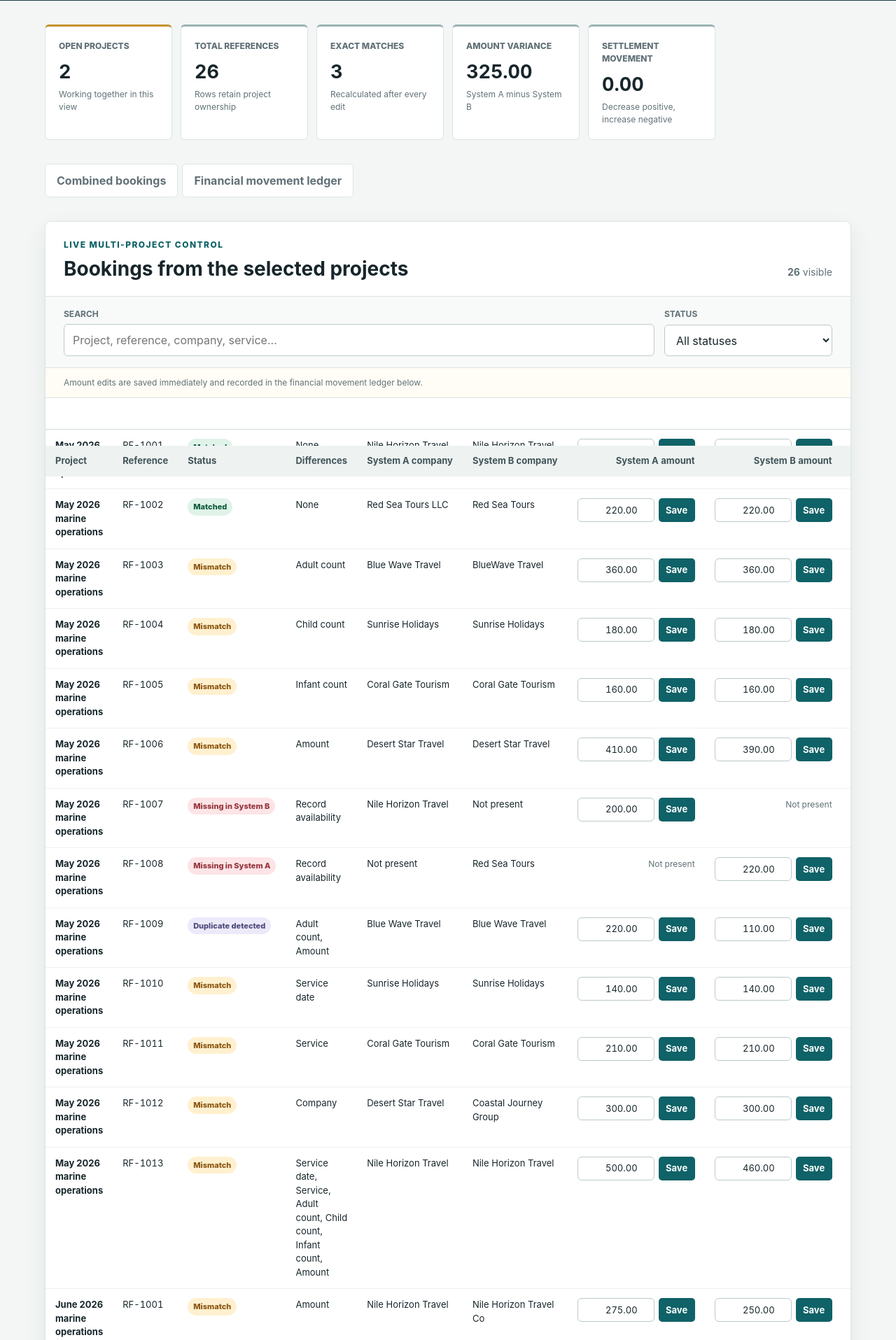
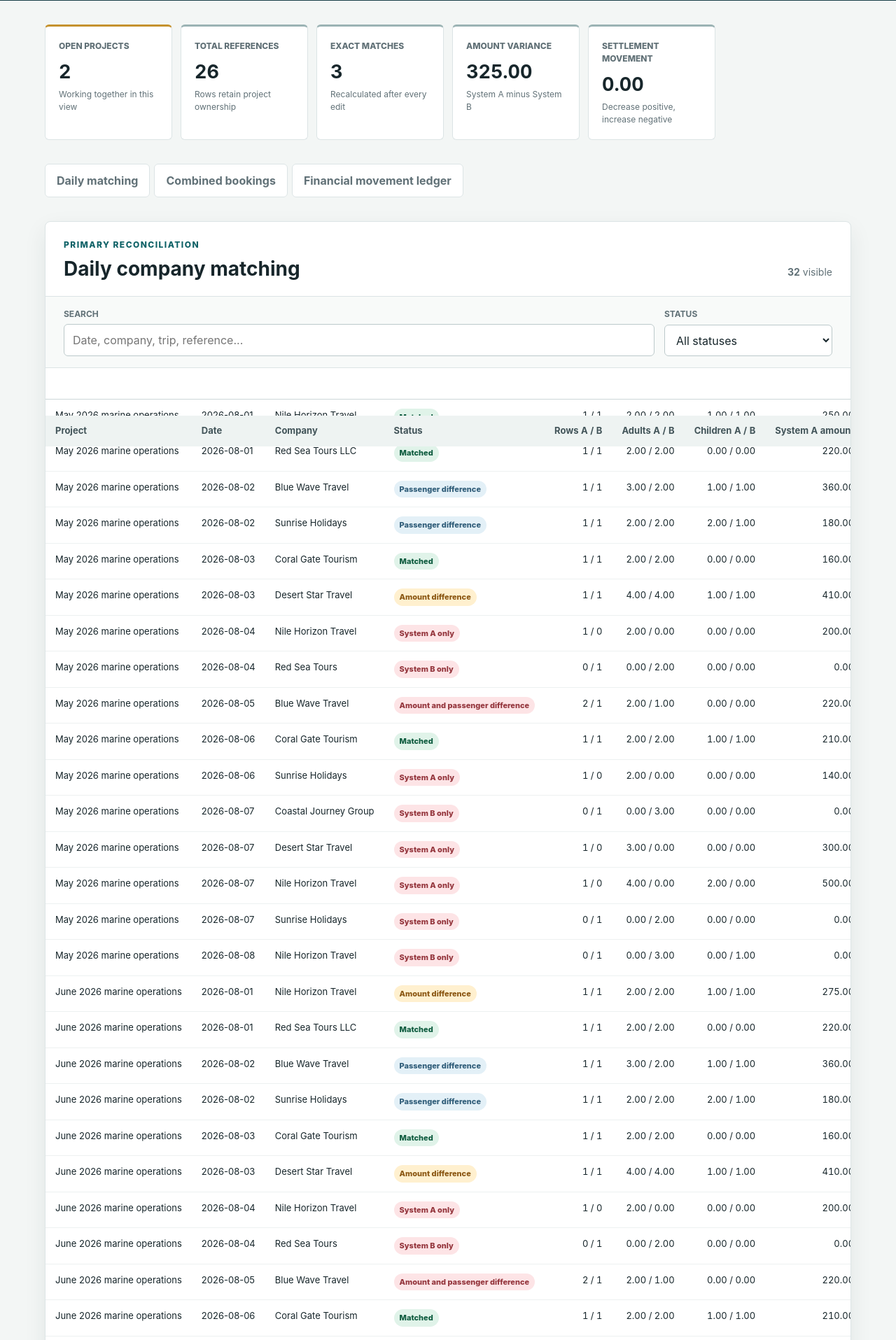
Before and after one commit to a7md3mr2020-sys/reconcileflow-finance-operations-demo, a Flask app: a page that uses templates/project_workspace.html in a window 1280 px wide. Shown: the part 377-2292 px from the top of the page at 70% size. Run offline with Flask 3, Linux system fonts and the light colour scheme; the visitor is signed in with stand-in values (Sample User, id 1); data comes from the database, SQL or seed files in the repository; data that the repository does not hold is empty; some libraries are stand-ins or nearby versions.

Commit message:
Add day-company matching alongside reference view

```diff
--- a/app.py
+++ b/app.py
@@ -22,6 +22,7 @@ from werkzeug.middleware.proxy_fix import ProxyFix
 from reconcileflow.engine import read_dataset, reconcile
 from reconcileflow.detailed import read_detailed_dataset, reconcile_detailed
 from reconcileflow.invoice_demo import STAGES, amount_to_minor, invoice_view
+from reconcileflow.daily_matching import daily_matches
 from reconcileflow.control_center import control_center_payload
 from reconcileflow.extended_sample_data import (
     DETAILED_A,
@@ -197,9 +198,11 @@ def get_run(run_id):
         row = connection.execute("SELECT * FROM demo_runs WHERE id=? AND owner_id=?", (run_id, visitor_id())).fetchone()
     if not row:
         return None
+    payload = json.loads(row["payload_json"])
+    ensure_daily_payload(payload, row["mode"])
     return {
         "id": row["id"], "project_name": row["project_name"], "mode": row["mode"],
-        "created_at": row["created_at"], **json.loads(row["payload_json"]),
+        "created_at": row["created_at"], **payload,
     }
 
 
@@ -210,6 +213,16 @@ STATUS_LABELS = {
     "missing_b": "Missing in System B",
     "duplicate": "Duplicate detected",
 }
+
+
+def ensure_daily_payload(payload, mode):
+    if "source_rows_a" not in payload or "source_rows_b" not in payload:
+        payload["source_rows_a"] = [dict(row["system_a"]) for row in payload["results"] if row.get("system_a")]
+        payload["source_rows_b"] = [dict(row["system_b"]) for row in payload["results"] if row.get("system_b")]
+    if "daily_results" not in payload:
+        payload["daily_results"] = daily_matches(
+            payload["source_rows_a"], payload["source_rows_b"], detailed=mode == "detailed"
+        )
 
 
 def recalculate_payload(payload, mode):
@@ -246,7 +259,31 @@ def recalculate_payload(payload, mode):
         summary["pricing_variance_b"] = round(sum(
             (row.get("system_b") or {}).get("pricing_variance", 0) for row in payload["results"]
         ), 2)
+    if "source_rows_a" in payload and "source_rows_b" in payload:
+        payload["daily_results"] = daily_matches(
+            payload["source_rows_a"], payload["source_rows_b"], detailed=mode == "detailed"
+        )
     return payload
+
+
+def update_source_snapshot(payload, side, reference, delta, mode):
+    key = "source_rows_a" if side == "system_a" else "source_rows_b"
+    members = [row for row in payload.get(key, []) if row["reference"] == reference]
+    remaining = round(delta, 2)
+    for row in members:
+        if remaining >= 0:
+            change = remaining
+        else:
+            change = max(remaining, -row["amount"])
+        if change:
+            row["amount"] = round(row["amount"] + change, 2)
+            if mode == "detailed":
+                row["pricing_variance"] = round(row["amount"] - row.get("calculated_amount", 0), 2)
+            remaining = round(remaining - change, 2)
+        if not remaining:
+            break
+    if remaining:
+        raise ValueError("The source booking amounts cannot support this adjustment.")
 
 
 def list_projects(mode):
@@ -292,6 +329,7 @@ def ensure_sample_projects(mode):
         if delta:
             target = next(row for row in payload["results"] if row.get("system_a") and row.get("system_b"))
             target["system_a"]["amount"] = round(target["system_a"]["amount"] + delta, 2)
+            update_source_snapshot(payload, "system_a", target["reference"], delta, mode)
             if mode == "detailed":
                 target["system_a"]["pricing_variance"] = round(
                     target["system_a"]["amount"] - target["system_a"].get("calculated_amount", 0), 2
@@ -334,14 +372,18 @@ def movement_rows(run_ids):
 
 def combined_workspace_payload(mode, projects):
     rows = []
+    daily_rows = []
     for project in projects:
         for result in project["results"]:
             rows.append({**result, "project_id": project["id"], "project_name": project["project_name"]})
+        for result in project.get("daily_results", []):
+            daily_rows.append({**result, "project_id": project["id"], "project_name": project["project_name"]})
     movements = movement_rows([project["id"] for project in projects])
     return {
         "mode": mode,
         "projects": projects,
         "rows": rows,
+        "daily_rows": daily_rows,
         "movements": movements,
         "summary": {
             "projects": len(projects),
@@ -393,6 +435,24 @@ def format_export_sheet(sheet, widths):
         sheet.column_dimensions[get_column_letter(index)].width = width
     sheet.freeze_panes = "A2"
     sheet.auto_filter.ref = sheet.dimensions
+
+
+def add_daily_sheet(workbook, rows, mode, include_project=False):
+    sheet = workbook.create_sheet("Daily Matching")
+    headers = ["Project"] if include_project else []
+    headers.extend(["Date", "Company"])
+    if mode == "detailed":
+        headers.append("Trip Type")
+    headers.extend(["Status", "Rows A", "Rows B", "Adults A", "Adults B", "Children A", "Children B", "Amount A", "Amount B", "Variance", "References A", "References B"])
+    sheet.append(headers)
+    for row in rows:
+        values = [excel_safe(row["project_name"])] if include_project else []
+        values.extend([row["date"], excel_safe(row["company"])])
+        if mode == "detailed":
+            values.append(excel_safe(row["trip"]))
+        values.extend([row["status_label"], row["rows_a"], row["rows_b"], row["adult_a"], row["adult_b"], row["child_a"], row["child_b"], row["amount_a"], row["amount_b"], row["variance"], excel_safe(row["references_a"]), excel_safe(row["references_b"])])
+        sheet.append(values)
+    format_export_sheet(sheet, ([28] if include_project else []) + [16, 28] + ([26] if mode == "detailed" else []) + [30, 12, 12, 14, 14, 14, 14, 18, 18, 18, 28, 28])
 
 
 def csrf_token():
@@ -556,6 +616,7 @@ def export_results(run_id):
             result["amount_variance"], left.get("row_count", 0), right.get("row_count", 0),
         ])
     format_export_sheet(sheet, [18, 23, 34, 16, 16, 26, 26, 24, 24] + [12] * 11)
+    add_daily_sheet(workbook, run["daily_results"], "standard")
 
     mapping_sheet = workbook.create_sheet("Company Mappings")
     mapping_sheet.append(["System A Label", "System B Label", "Normalized A", "Normalized B", "Result"])
@@ -676,6 +737,7 @@ def detailed_export(run_id):
             left.get("pricing_variance", 0), right.get("pricing_variance", 0),
         ])
     format_export_sheet(detail, [18, 22, 34] + [16, 16, 26, 26, 22, 22, 24, 24] + [13] * 15)
+    add_daily_sheet(workbook, run["daily_results"], "detailed")
     reference = workbook.create_sheet("Reference Matching")
     reference.append(["System A Date", "System B Date", "Reference", "System A Amount", "System B Amount", "Variance", "Status"])
     for row in run["results"]:
@@ -763,6 +825,8 @@ def combined_projects_export(mode):
         bookings.append(values)
     format_export_sheet(bookings, [28, 18, 22, 34, 26, 26] + ([22, 22, 26, 26] if mode == "detailed" else []) + [18, 18, 18])
 
+    add_daily_sheet(workbook, data["daily_rows"], mode, include_project=True)
+
     ledger = workbook.create_sheet("Financial Movements")
     ledger.append(["Adjustment UTC", "Project", "Reference", "Source", "Before", "After", "Movement", "Action"])
     for row in data["movements"]:
@@ -801,6 +865,7 @@ def adjust_project_amount(run_id):
         if not record:
             abort(404)
         payload = json.loads(record["payload_json"])
+        ensure_daily_payload(payload, record["mode"])
         result = next((row for row in payload["results"] if row["reference"] == reference), None)
         source = result.get(side) if result else None
         if source is None:
@@ -809,6 +874,7 @@ def adjust_project_amount(run_id):
         if before_amount == after_amount:
             return jsonify({"ok": False, "error": "Enter an amount different from the current value."}), 400
         source["amount"] = after_amount
+        update_source_snapshot(payload, side, reference, after_amount - before_amount, record["mode"])
         if record["mode"] == "detailed":
             source["pricing_variance"] = round(after_amount - float(source.get("calculated_amount", 0)), 2)
         recalculate_payload(payload, record["mode"])
@@ -836,6 +902,11 @@ def adjust_project_amount(run_id):
             "status": result["status"], "status_label": result["status_label"],
             "differences": result["differences"], "amount_variance": result["amount_variance"],
         },
+        "daily_html": render_template(
+            "_daily_match_rows.html",
+            rows=[{**row, "project_id": run_id, "project_name": record["project_name"]} for row in payload["daily_results"]],
+            is_detailed=record["mode"] == "detailed",
+        ),
         "summary": payload["summary"],
     })
 
--- a/reconcileflow/detailed.py
+++ b/reconcileflow/detailed.py
@@ -10,6 +10,7 @@ from typing import Any, BinaryIO
 from openpyxl import load_workbook
 
 from reconcileflow.engine import canonical_company, normalize, normalize_header, number, parse_date
+from reconcileflow.daily_matching import daily_matches
 
 
 FIELDS = (
@@ -193,4 +194,7 @@ def reconcile_detailed(system_a, system_b, tolerance=0.01):
             "pricing_variance_b": round(sum(row["pricing_variance"] for row in right_rows.values()), 2),
         },
         "results": output,
+        "source_rows_a": system_a,
+        "source_rows_b": system_b,
+        "daily_results": daily_matches(system_a, system_b, detailed=True),
     }
--- a/static/app.css
+++ b/static/app.css
@@ -107,12 +107,17 @@ tr[hidden] { display: none; }
 .status { display: inline-block; border-radius: 999px; padding: 4px 8px; font-size: 11px; font-weight: 780; white-space: nowrap; }
 .status-matched { color: #0d5b3e; background: #e0f3e9; }
 .status-mismatch { color: #8a5611; background: #fff0cf; }
+.status-amount_only { color: #8a5611; background: #fff0cf; }
+.status-pax_only { color: #315e7a; background: #e3f0f7; }
+.status-amount_and_pax { color: #94353c; background: #fde4e6; }
 .status-missing_a, .status-missing_b { color: #94353c; background: #fde4e6; }
 .status-duplicate { color: #4e4a7b; background: #eceafa; }
 .variance.positive { color: var(--green); font-weight: 750; }
 .variance.negative { color: var(--red); font-weight: 750; }
 .mapping-section { margin-bottom: 60px; }
 .compact-table table { min-width: 760px; }
+#daily-matching-table { min-width: 1380px; }
+#daily-matching-table td { white-space: nowrap; }
 .error-page { width: min(760px, 90vw); padding: 100px 0; }
 .error-page .eyebrow { color: var(--teal); }
 .error-page p:not(.eyebrow) { color: var(--muted); font-size: 18px; margin: 18px 0 28px; }
--- a/static/app.js
+++ b/static/app.js
@@ -110,6 +110,19 @@ document.querySelectorAll("[data-amount-form]").forEach((form) => {
       document.querySelector("[data-combined-variance]").textContent = formatAmount(combinedVariance);
       if (previousStatus !== data.row.status) {
         document.querySelector("[data-combined-matched]").textContent = allBookingRows.filter((item) => item.dataset.status === "matched").length;
+      }
+
+      const dailyBody = document.querySelector("[data-daily-matching-body]");
+      if (dailyBody && data.daily_html !== undefined) {
+        const projectId = row.dataset.projectId;
+        const existing = Array.from(dailyBody.rows).filter((item) => item.dataset.projectId === projectId);
+        const replacement = document.createElement("tbody");
+        replacement.innerHTML = data.daily_html;
+        if (existing.length) existing[0].before(...Array.from(replacement.rows));
+        else dailyBody.append(...Array.from(replacement.rows));
+        existing.forEach((item) => item.remove());
+        window.reconcileflowTranslateElement?.(dailyBody);
+        dailyBody.closest("table").dispatchEvent(new CustomEvent("reconcileflow:table-changed"));
       }
 
       const movementBody = document.querySelector("[data-movement-body]");
--- a/static/i18n.js
+++ b/static/i18n.js
@@ -85,6 +85,22 @@
     "Missing in System A": "غير موجود في النظام أ",
     "Missing in System B": "غير موجود في النظام ب",
     "Duplicate detected": "تكرار مكتشف",
+    "Daily matching": "المطابقة اليومية",
+    "PRIMARY RECONCILIATION": "المطابقة الأساسية",
+    "Daily company matching": "مطابقة الشركات يوميًا",
+    "Daily company matching by trip type": "مطابقة الشركات يوميًا حسب نوع الرحلة",
+    "Date": "التاريخ",
+    "Trip type": "نوع الرحلة",
+    "Rows A / B": "عدد الصفوف أ / ب",
+    "Adults A / B": "البالغون أ / ب",
+    "Children A / B": "الأطفال أ / ب",
+    "References A / B": "الأرقام المرجعية أ / ب",
+    "Filtered variance": "إجمالي الفرق بعد الفلترة",
+    "Amount difference": "اختلاف مبلغ",
+    "Passenger difference": "اختلاف أفراد",
+    "Amount and passenger difference": "اختلاف مبلغ وأفراد",
+    "System A only": "في النظام أ فقط",
+    "System B only": "في النظام ب فقط",
     "Reference": "الرقم المرجعي",
     "References": "الأرقام المرجعية",
     "Differences": "الفروقات",
--- /dev/null
+++ b/templates/_daily_match_rows.html
@@ -0,0 +1,16 @@
+{% for row in rows %}
+<tr data-project-id="{{ row.project_id if row.project_id is defined else project_id }}" data-status="{{ row.status }}">
+  {% if show_project|default(true) %}<td>{{ row.project_name }}</td>{% endif %}
+  <td>{{ row.date }}</td>
+  <td>{{ row.company }}</td>
+  {% if is_detailed %}<td>{{ row.trip }}</td>{% endif %}
+  <td><span class="status status-{{ row.status }}">{{ row.status_label }}</span></td>
+  <td class="number">{{ row.rows_a }} / {{ row.rows_b }}</td>
+  <td class="number">{{ "{:,.2f}".format(row.adult_a) }} / {{ "{:,.2f}".format(row.adult_b) }}</td>
+  <td class="number">{{ "{:,.2f}".format(row.child_a) }} / {{ "{:,.2f}".format(row.child_b) }}</td>
+  <td class="number">{{ "{:,.2f}".format(row.amount_a) }}</td>
+  <td class="number">{{ "{:,.2f}".format(row.amount_b) }}</td>
+  <td class="number variance {{ 'negative' if row.variance < 0 else 'positive' if row.variance > 0 else '' }}" data-value="{{ row.variance }}">{{ "{:,.2f}".format(row.variance) }}</td>
+  <td class="reference">{{ row.references_a or '0' }} / {{ row.references_b or '0' }}</td>
+</tr>
+{% endfor %}
--- a/templates/detailed_results.html
+++ b/templates/detailed_results.html
@@ -10,7 +10,8 @@
   <article class="kpi"><span>Amount variance</span><strong>{{ "{:,.2f}".format(run.summary.amount_variance) }}</strong><small>A minus B</small></article>
   <article class="kpi"><span>Pricing variance</span><strong>{{ "{:,.2f}".format(run.summary.pricing_variance_a + run.summary.pricing_variance_b) }}</strong><small>Recorded vs calculated</small></article>
 </section>
-<nav class="view-tabs"><a href="#deep-results">Detailed comparison</a><a href="#reference-view">Reference matching</a></nav>
+<nav class="view-tabs"><a href="#daily-matching">Daily matching</a><a href="#deep-results">Detailed comparison</a><a href="#reference-view">Reference matching</a></nav>
+{% set is_detailed = true %}{% include '_daily_project_section.html' %}
 <section class="data-section" id="deep-results">
   <div class="section-heading"><div><p class="eyebrow">DEEP COMPARISON</p><h2>Pricing and operational exceptions</h2></div><span class="visible-counter"><strong data-visible-count>{{ run.summary.total }}</strong> visible</span></div>
   <div class="table-toolbar" data-table-controls="detailed-table"><label class="search-field"><span>Search</span><input type="search" placeholder="Reference, trip, hotel, company..." data-table-search></label><label class="select-field"><span>Status</span><select data-table-status><option value="">All statuses</option><option value="matched">Matched</option><option value="mismatch">Mismatch</option><option value="missing_a">Missing in System A</option><option value="missing_b">Missing in System B</option><option value="duplicate">Duplicate detected</option></select></label></div>
--- a/templates/project_workspace.html
+++ b/templates/project_workspace.html
@@ -24,9 +24,28 @@
 </section>
 
 <nav class="view-tabs combined-tabs">
+  <a href="#daily-matching">Daily matching</a>
   <a href="#combined-bookings">Combined bookings</a>
   <a href="#movement-ledger">Financial movement ledger</a>
 </nav>
+
+<section class="data-section" id="daily-matching">
+  <div class="section-heading">
+    <div><p class="eyebrow">PRIMARY RECONCILIATION</p><h2>Daily company matching{% if is_detailed %} by trip type{% endif %}</h2></div>
+    <span class="visible-counter"><strong data-visible-count>{{ workspace.daily_rows|length }}</strong> visible</span>
+  </div>
+  <div class="table-toolbar" data-table-controls="daily-matching-table">
+    <label class="search-field"><span>Search</span><input type="search" placeholder="Date, company, trip, reference..." data-table-search></label>
+    <label class="select-field"><span>Status</span><select data-table-status><option value="">All statuses</option><option value="matched">Matched</option><option value="amount_only">Amount difference</option><option value="pax_only">Passenger difference</option><option value="amount_and_pax">Amount and passenger difference</option><option value="missing_a">System B only</option><option value="missing_b">System A only</option></select></label>
+  </div>
+  <div class="table-wrap">
+    <table id="daily-matching-table" data-filter-table data-sum-column="{{ 10 if is_detailed else 9 }}">
+      <thead><tr><th>Project</th><th>Date</th><th>Company</th>{% if is_detailed %}<th>Trip type</th>{% endif %}<th>Status</th><th class="number">Rows A / B</th><th class="number">Adults A / B</th><th class="number">Children A / B</th><th class="number">System A amount</th><th class="number">System B amount</th><th class="number">Variance</th><th>References A / B</th></tr></thead>
+      <tbody data-daily-matching-body>{% with rows=workspace.daily_rows %}{% include '_daily_match_rows.html' %}{% endwith %}</tbody>
+      <tfoot><tr><td colspan="{{ 10 if is_detailed else 9 }}">Filtered variance</td><td class="number" data-filter-total>{{ "{:,.2f}".format(workspace.daily_rows|sum(attribute='variance')) }}</td><td></td></tr></tfoot>
+    </table>
+  </div>
+</section>
 
 <section class="data-section" id="combined-bookings">
   <div class="section-heading">
--- a/templates/results.html
+++ b/templates/results.html
@@ -19,6 +19,8 @@
   <article class="kpi"><span>Duplicates</span><strong>{{ run.summary.duplicates }}</strong><small>Repeated reference keys</small></article>
   <article class="kpi"><span>Amount variance</span><strong>{{ "{:,.2f}".format(run.summary.amount_variance) }}</strong><small>System A minus System B</small></article>
 </section>
+
+{% set is_detailed = false %}{% include '_daily_project_section.html' %}
 
 <section class="data-section" aria-labelledby="exceptions-heading">
   <div class="section-heading">
```
Also changed, not shown: reconcileflow/daily_matching.py (added, +67 -0 lines), reconcileflow/engine.py (+7 -4 lines), templates/_daily_project_section.html (added, +9 -0 lines), tests/test_app.py (+9 -3 lines), tests/test_detailed.py (+9 -0 lines), tests/test_engine.py (+34 -0 lines), README.md.
